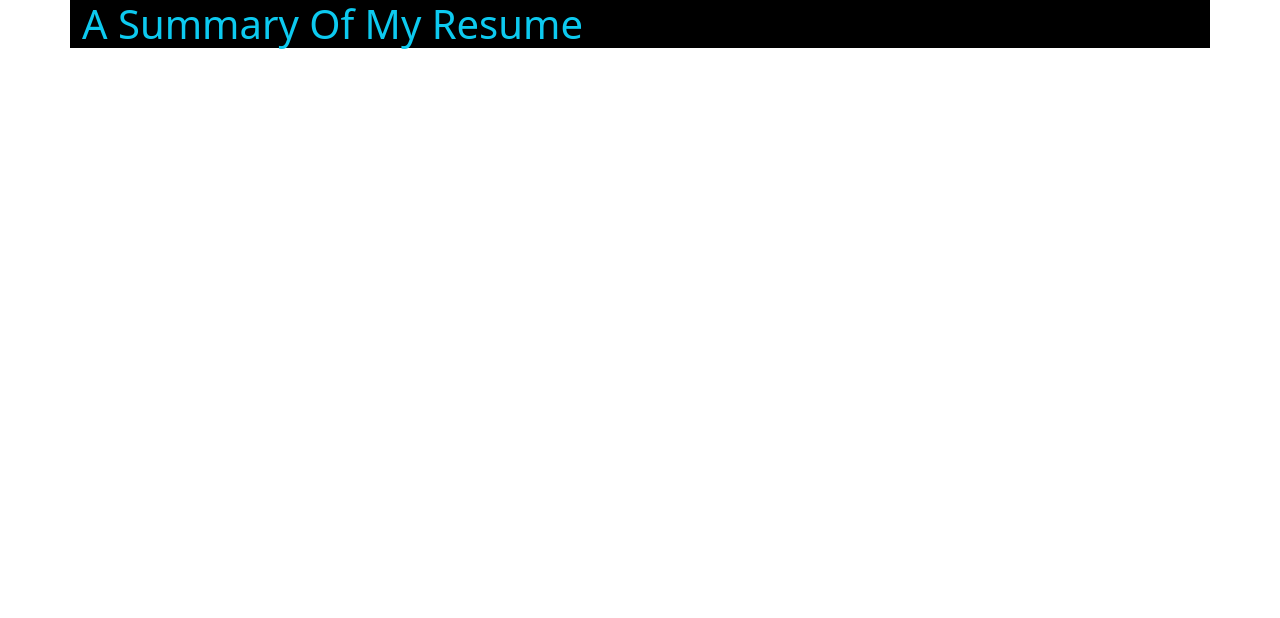
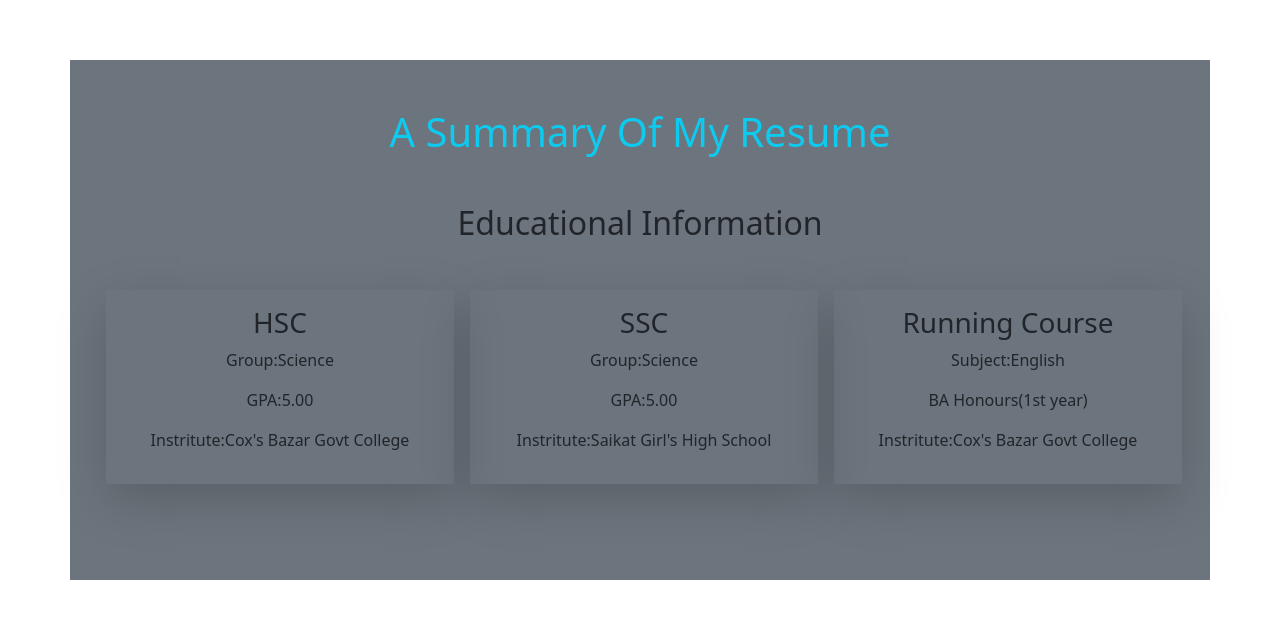
Before and after one commit to MonifaAnna/my-portfolio-website, a plain HTML site: page resume.html in a window 1280 px wide. Drawn offline with nearby package versions, Linux system fonts and the light colour scheme.

Commit message:
resume done

```diff
--- a/resume.html
+++ b/resume.html
@@ -5,12 +5,43 @@
     <meta name="viewport" content="width=device-width, initial-scale=1">
     <title>Bootstrap demo</title>
     <link href="https://cdn.jsdelivr.net/npm/bootstrap@5.3.2/dist/css/bootstrap.min.css" rel="stylesheet" integrity="sha384-T3c6CoIi6uLrA9TneNEoa7RxnatzjcDSCmG1MXxSR1GAsXEV/Dwwykc2MPK8M2HN" crossorigin="anonymous">
+    <style>
+        .first-div{
+            text-align: center;
+            margin-top: 60px;
+        }
+    </style>
   </head>
   <body>
-    <section class="container bg-black" >
-        <div>
-            <h1 class="text-info">A Summary Of My Resume</h1>
+    <section class="container bg-secondary" >
+        <div class="row first-div">
+            <h1 class="text-info mt-5 mb-5">A Summary Of My Resume</h1>
+            <h2 class="mb-5">Educational Information</h2>
+            <div class="mb-5 d-flex">
+            <div class="col shadow-lg p-3 me-3 ms-4 mb-5">
+
+            <h3>HSC</h3>
+            <p>Group:Science</p>
+            <p>GPA:5.00</p>
+            <P>Instritute:Cox's Bazar Govt College</P>
         </div>
+        <div class="col shadow-lg p-3 mb-5">
+
+            <h3>SSC</h3>
+            <p>Group:Science</p>
+            <p>GPA:5.00</p>
+            <P>Instritute:Saikat Girl's High School</P>
+        </div>
+        <div class="col shadow-lg p-3 ms-3 me-3 mb-5">
+
+            <h3>Running Course</h3>
+            <p>Subject:English</p>
+            <p>BA Honours(1st year)</p>
+            <P>Instritute:Cox's Bazar Govt College</P>
+        </div>
+    </div>
+        </div>
+
     </section>
     <script src="https://cdn.jsdelivr.net/npm/bootstrap@5.3.2/dist/js/bootstrap.bundle.min.js" integrity="sha384-C6RzsynM9kWDrMNeT87bh95OGNyZPhcTNXj1NW7RuBCsyN/o0jlpcV8Qyq46cDfL" crossorigin="anonymous"></script>
   </body>
```
